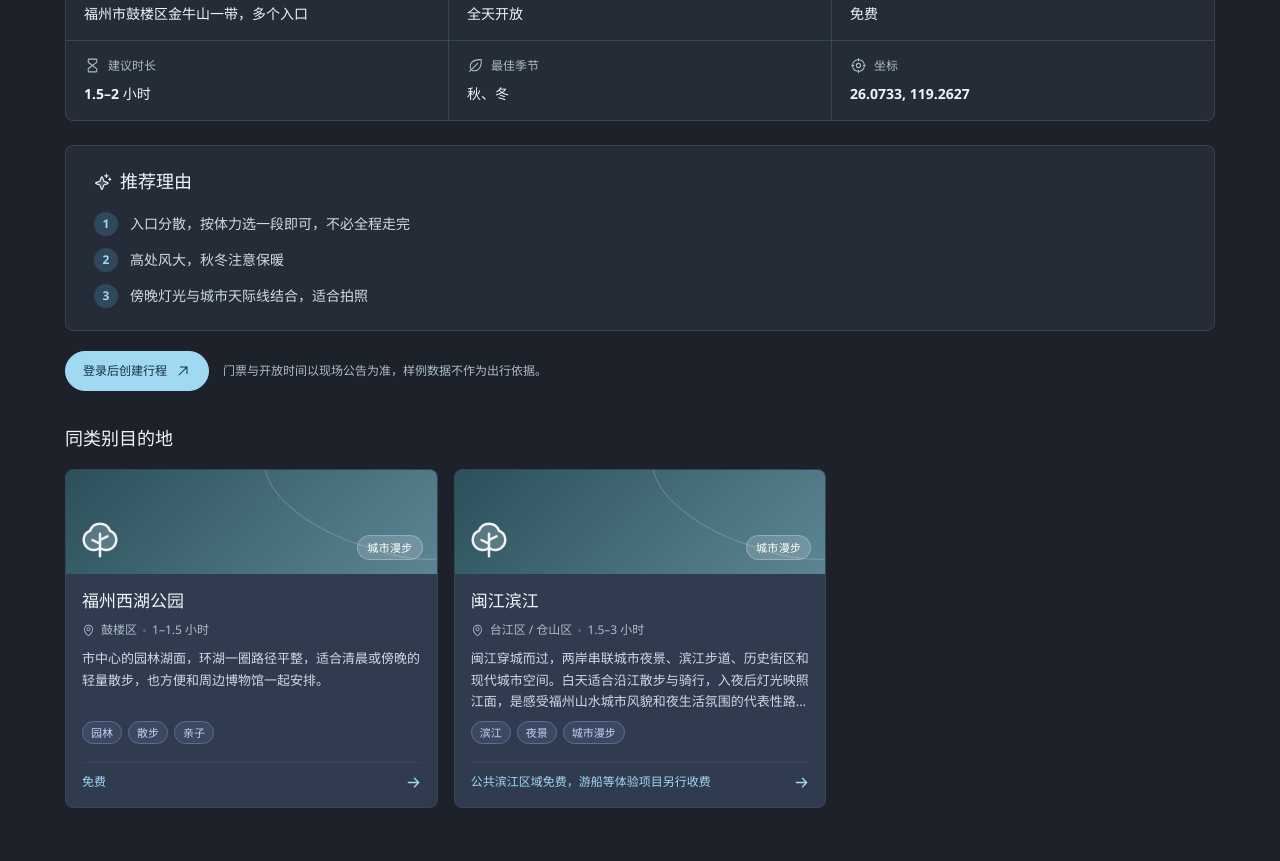
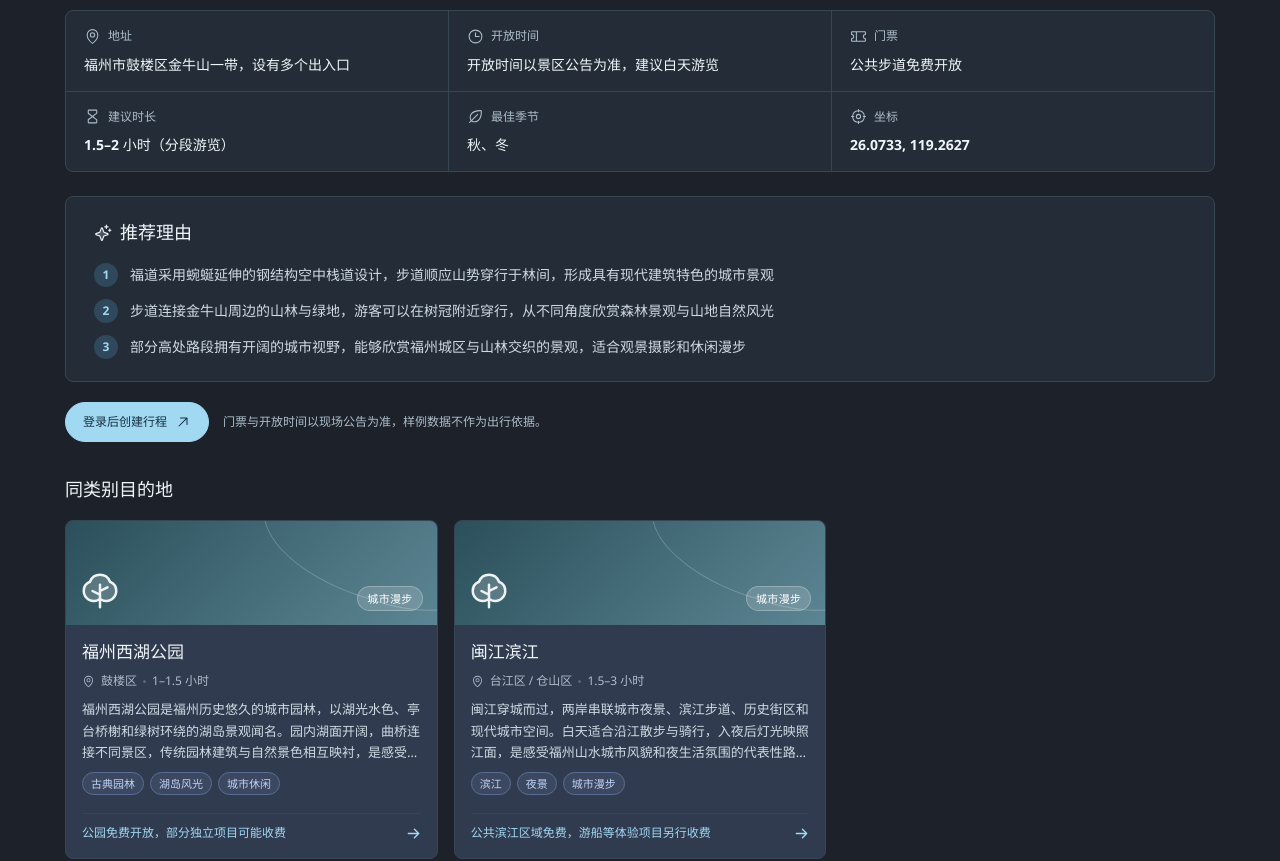
Before and after one commit to MIN-roamer-SoftwareEngineering-2026/RoamMin, a React (Vite) app in the folder frontend/: page /destinations/fudao in a window 1280 px wide. Shown: the part 480-1341 px from the top of the page. Built offline with nearby package versions, Linux system fonts and the light colour scheme; no server answers.

Commit message:
feat(destination): refine Fuzhou destination details

```diff
--- a/frontend/src/data/destinations.ts
+++ b/frontend/src/data/destinations.ts
@@ -29,33 +29,61 @@ export interface Destination {
 }
 
 export const DESTINATION_SAMPLES: Destination[] = [
+
 {
   id: "sanfang-qixiang",
   name: { zh: "三坊七巷", en: "Sanfang Qixiang" },
   category: "heritage",
   district: { zh: "鼓楼区", en: "Gulou" },
+
   address: {
     zh: "福州市鼓楼区南后街",
     en: "Nanhou Street, Gulou District, Fuzhou",
   },
+
   summary: {
-      zh: "福州老城的坊巷格局保留完整，白墙黛瓦间分布着大量民居与名人故居，适合半天步行慢慢看。",
-      en: "The best-preserved lane-and-alley grid of old Fuzhou, with white walls, dark tiles and former residences of notable figures.",
+    zh: "三坊七巷是福州历史文化名城的重要地标，保留了以南后街为中轴的传统坊巷格局。白墙黛瓦的明清古厝、名人故居与传统街巷相互交织，是了解福州建筑文化、历史人物和老城生活的代表性街区。",
+    en: "Sanfang Qixiang is a landmark historic district in Fuzhou, preserving a traditional network of lanes centered on Nanhou Street. Its Ming- and Qing-era residences, whitewashed walls, dark-tiled roofs and former homes of notable figures offer a vivid introduction to the city's architectural and cultural heritage.",
   },
+
   highlights: [
-      { zh: "南后街上两侧的坊巷可横向穿行，巷内比主街安静", en: "Cross into the side lanes for a quieter walk than the main street" },
-      { zh: "多处民居改成展馆或书店，适合避雨、歇脚", en: "Several houses are now small museums or bookshops, good for a break" },
-      { zh: "傍晚灯笼点亮后适合拍照，人流也相对分散", en: "Lanterns come on at dusk, when the crowds thin out" },
+    {
+      zh: "三坊七巷保留了传统里坊格局，狭长街巷与明清古厝相互交织，展现福州老城独特的建筑风貌",
+      en: "Its preserved network of traditional lanes and Ming- and Qing-era residences showcases the distinctive architecture of old Fuzhou",
+    },
+    {
+      zh: "街区内分布着林则徐、严复等历史人物的相关故居与纪念场所，可以深入了解福州的人文历史",
+      en: "Historic residences and memorial sites associated with figures such as Lin Zexu and Yan Fu offer insights into Fuzhou's cultural history",
+    },
+    {
+      zh: "南后街与周边坊巷融合传统手工艺、福州特色小吃和文化展馆，适合在漫步中体验当地生活",
+      en: "Nanhou Street and its surrounding lanes bring together traditional crafts, local snacks and cultural exhibitions for an immersive walking experience",
+    },
   ],
+
   tags: [
-      { zh: "古厝", en: "Heritage" },
-      { zh: "步行", en: "On foot" },
-      { zh: "夜景", en: "Night view" },
+    { zh: "明清古厝", en: "Historic residences" },
+    { zh: "名人故居", en: "Historic figures" },
+    { zh: "历史街区", en: "Historic district" },
   ],
-    ticket: { zh: "街区免费，部分展馆另收费", en: "Free street, some museums charge" },
+
+  ticket: {
+    zh: "街区免费，部分展馆另收费",
+    en: "Free entry to the district; some museums charge admission",
+  },
+
   duration: { zh: "2–3 小时", en: "2–3 hours" },
-    hours: { zh: "街区全天开放", en: "Street open all day" },
-    bestSeason: { zh: "秋、冬", en: "Autumn, winter" },
+
+  hours: {
+    zh: "街区全天开放",
+    en: "The public streets are open all day",
+  },
+
+  bestSeason: {
+    zh: "秋、冬",
+    en: "Autumn and winter",
+  },
+
   coords: { lat: 26.0806, lng: 119.2978 },
   heat: 96,
 },
@@ -103,33 +131,64 @@ export const DESTINATION_SAMPLES: Destination[] = [
     coords: { lat: 26.0479, lng: 119.3119 },
     heat: 88,
   },
+
 {
   id: "gushan",
   name: { zh: "鼓山", en: "Gushan" },
   category: "nature",
   district: { zh: "晋安区", en: "Jin'an" },
+
   address: {
     zh: "福州市晋安区鼓山镇",
     en: "Gushan Town, Jin'an District, Fuzhou",
   },
+
   summary: {
-      zh: "城东的山地公园，古道石阶一路向上，山顶可俯瞰城区，半山有涌泉寺，体力一般也能走到合适的观景点。",
-      en: "A mountain park east of the city: stone-step trails climb to ridge views, with Yongquan Temple halfway up.",
+    zh: "鼓山位于福州城区东部，是融合自然山林、佛教文化与摩崖石刻的代表性风景名胜区。山间古道蜿蜒，沿途分布着历史石刻与观景点，著名的涌泉寺坐落于山中，适合登山健行、欣赏山景和探访历史文化遗迹。",
+    en: "Located east of central Fuzhou, Gushan is a scenic mountain known for its forested trails, Buddhist heritage and historic cliff inscriptions. Stone paths wind through the hills toward viewpoints and cultural landmarks, including the renowned Yongquan Temple, making it a rewarding destination for hiking and heritage exploration.",
   },
+
   highlights: [
-      { zh: "登山道与缆车可自由搭配，下山注意膝盖", en: "Mix the trail with the cable car, and take descents slowly" },
-      { zh: "清晨与傍晚光线好，正午山路暴晒", en: "Best light at dawn and dusk; the trail is exposed at noon" },
-      { zh: "半山有补给点，山上水价偏高，出发前备好", en: "Refill points are sparse; bring water before the climb" },
+    {
+      zh: "鼓山登山古道沿山势蜿蜒而上，石阶、林木与山间景观相互交织，适合体验自然徒步的乐趣",
+      en: "Gushan's historic stone-step trails wind through wooded slopes, offering a scenic hiking experience amid the mountain landscape",
+    },
+    {
+      zh: "涌泉寺是鼓山重要的佛教文化古迹，寺院建筑与周围山林相映成趣，展现深厚的宗教与历史文化底蕴",
+      en: "Yongquan Temple is a major Buddhist heritage site, where traditional temple architecture blends with the surrounding forested hills",
+    },
+    {
+      zh: "鼓山保存着丰富的摩崖石刻，其中鼓山十八景一带兼具历史题刻与自然景观，适合欣赏石刻艺术和山林风光",
+      en: "The mountain is known for its historic cliff inscriptions, especially around the Eighteen Scenic Spots area, where carved calligraphy and natural scenery come together",
+    },
   ],
+
   tags: [
-      { zh: "登山", en: "Hiking" },
-      { zh: "寺庙", en: "Temple" },
-      { zh: "俯瞰", en: "City view" },
+    { zh: "登山古道", en: "Historic trails" },
+    { zh: "涌泉寺", en: "Yongquan Temple" },
+    { zh: "摩崖石刻", en: "Cliff inscriptions" },
   ],
-    ticket: { zh: "登山免费，寺院与缆车另收费", en: "Trail free, temple and cable car charge" },
-    duration: { zh: "3–4 小时", en: "3–4 hours" },
-    hours: { zh: "白天开放，夜间不建议登山", en: "Daytime only; avoid night hiking" },
-    bestSeason: { zh: "秋、冬", en: "Autumn, winter" },
+
+  ticket: {
+    zh: "部分公共登山路线免费，寺院、部分景点及缆车可能另行收费",
+    en: "Some public hiking routes are free; the temple, certain attractions and cable car services may charge admission",
+  },
+
+  duration: {
+    zh: "3–4 小时",
+    en: "3–4 hours",
+  },
+
+  hours: {
+    zh: "登山路线及各景点开放安排不同，建议白天游览并提前确认",
+    en: "Access hours vary by trail and attraction; daytime visits are recommended, with current schedules checked in advance",
+  },
+
+  bestSeason: {
+    zh: "秋、冬",
+    en: "Autumn and winter",
+  },
+
   coords: { lat: 26.0553, lng: 119.3812 },
   heat: 84,
 },
@@ -191,123 +250,256 @@ export const DESTINATION_SAMPLES: Destination[] = [
 
     heat: 90,
   },
+
 {
   id: "shangxiahang",
-    name: { zh: "上下杭历史文化街区", en: "Shangxiahang" },
+  name: {
+    zh: "上下杭历史文化街区",
+    en: "Shangxiahang Historic District",
+  },
   category: "heritage",
   district: { zh: "台江区", en: "Taijiang" },
+
   address: {
-      zh: "福州市台江区上杭路、下杭路",
-      en: "Shanghang and Xiaohang roads, Taijiang District, Fuzhou",
+    zh: "福州市台江区上杭路、下杭路一带",
+    en: "Shanghang and Xiahang roads, Taijiang District, Fuzhou",
   },
+
   summary: {
-      zh: "旧时商埠码头所在，河巷与骑楼并行，规模比三坊七巷小，适合傍晚串一条两小时的散步路线。",
-      en: "The old merchant wharves: canal lanes and arcaded shopfronts, smaller than Sanfang Qixiang and good for an evening walk.",
+    zh: "上下杭曾是福州重要的商贸集散区域，保留了传统商业街巷、商帮会馆和富有地方特色的历史建筑。沿着上杭路、下杭路及周边街巷漫步，可以感受福州昔日的商业繁华，以及传统街区与现代休闲生活交融的独特氛围。",
+    en: "Shangxiahang was once an important commercial hub in Fuzhou. Its historic streets preserve traditional shopfronts, merchant guild halls and distinctive local architecture. Walking along Shanghang and Xiahang roads reveals the city's trading heritage alongside its lively contemporary street culture.",
   },
+
   highlights: [
-      { zh: "沿河一段适合慢走，夜里灯光柔和", en: "The canal stretch is calm and softly lit at night" },
-      { zh: "街区偏商业，避开集中用餐时段更从容", en: "It is commercial; avoid peak dining hours" },
-      { zh: "离烟台山、闽江边都不远，可拼成半日线", en: "Close to Yantai Hill and the river, easy to combine" },
+    {
+      zh: "传统商铺、商帮会馆和历史建筑集中分布，展现福州昔日商贸活动与城市发展的历史",
+      en: "Traditional shopfronts, merchant guild halls and historic buildings reflect Fuzhou's commercial past and urban development",
+    },
+    {
+      zh: "上杭路、下杭路及周边街巷保留了传统街区格局，适合漫步欣赏闽都建筑与老城风貌",
+      en: "The historic lanes around Shanghang and Xiahang roads offer a rewarding walk through traditional Fuzhou architecture and old-town scenery",
+    },
+    {
+      zh: "历史街巷与地方小吃、文化空间和夜间灯光相结合，可以体验传统商埠在现代城市中的新活力",
+      en: "Local snacks, cultural spaces and evening lights bring new energy to the district's historic commercial streets",
+    },
   ],
+
   tags: [
-      { zh: "商埠", en: "Wharves" },
-      { zh: "夜景", en: "Night view" },
-      { zh: "小吃", en: "Snacks" },
+    { zh: "商贸历史", en: "Trading heritage" },
+    { zh: "历史街区", en: "Historic district" },
+    { zh: "城市漫步", en: "City walk" },
   ],
-    ticket: { zh: "免费", en: "Free" },
-    duration: { zh: "1.5–2 小时", en: "1.5–2 hours" },
-    hours: { zh: "街区全天开放", en: "Open all day" },
-    bestSeason: { zh: "四季", en: "All year" },
+
+  ticket: {
+    zh: "公共街区免费，部分展馆及体验项目另行收费",
+    en: "Free access to public streets; some exhibitions and activities charge separately",
+  },
+
+  duration: {
+    zh: "1.5–2 小时",
+    en: "1.5–2 hours",
+  },
+
+  hours: {
+    zh: "公共街区全天开放，商铺及展馆营业时间各异",
+    en: "Public streets are open all day; shops and exhibition venues have individual opening hours",
+  },
+
+  bestSeason: {
+    zh: "四季",
+    en: "All year",
+  },
+
   coords: { lat: 26.054, lng: 119.304 },
   heat: 80,
 },
+
 {
   id: "west-lake-park",
-    name: { zh: "福州西湖公园", en: "West Lake Park" },
+  name: {
+    zh: "福州西湖公园",
+    en: "Fuzhou West Lake Park",
+  },
   category: "urban",
   district: { zh: "鼓楼区", en: "Gulou" },
+
   address: {
     zh: "福州市鼓楼区湖滨路 70 号",
     en: "70 Hubin Road, Gulou District, Fuzhou",
   },
+
   summary: {
-      zh: "市中心的园林湖面，环湖一圈路径平整，适合清晨或傍晚的轻量散步，也方便和周边博物馆一起安排。",
-      en: "A landscaped lake in the city centre with a flat loop path, good for a light morning or evening walk.",
+    zh: "福州西湖公园是福州历史悠久的城市园林，以湖光水色、亭台桥榭和绿树环绕的湖岛景观闻名。园内湖面开阔，曲桥连接不同景区，传统园林建筑与自然景色相互映衬，是感受福州古典园林文化和城市休闲氛围的代表性去处。",
+    en: "Fuzhou West Lake Park is a historic urban garden known for its tranquil lake scenery, traditional pavilions, bridges and tree-lined islands. Its winding paths and waterside architecture blend classical Chinese garden design with natural beauty, making it a popular place to experience Fuzhou's garden heritage and relaxed city life.",
   },
+
   highlights: [
-      { zh: "环湖步道平整，适合带长辈或推车", en: "Flat loop, easy with elders or a stroller" },
-      { zh: "园内多树荫，夏天比街区凉快", en: "Plenty of shade, cooler than the streets in summer" },
-      { zh: "出入口多，走累了可以就近离开", en: "Several entrances, so you can exit anywhere" },
+    {
+      zh: "西湖公园拥有悠久的园林历史，湖泊、亭台与传统建筑共同构成富有福州地方特色的古典园林景观",
+      en: "The park's long garden history is reflected in its lakes, traditional pavilions and architecture, creating a distinctive classical landscape",
+    },
+    {
+      zh: "园内湖岛相连，曲桥、湖岸与水面相互映衬，适合欣赏湖景、拍摄园林风光和体验宁静的城市绿地",
+      en: "Connected islands, winding bridges and scenic waterfront paths offer picturesque lake views and peaceful green spaces within the city",
+    },
+    {
+      zh: "西湖公园与周边文化场馆及城市公共空间相邻，可以将园林游览与福州历史文化体验结合起来",
+      en: "The park's proximity to cultural venues and public spaces makes it easy to combine a garden visit with an exploration of Fuzhou's local history",
+    },
   ],
+
   tags: [
-      { zh: "园林", en: "Garden" },
-      { zh: "散步", en: "Stroll" },
-      { zh: "亲子", en: "Family" },
+    { zh: "古典园林", en: "Classical garden" },
+    { zh: "湖岛风光", en: "Lake scenery" },
+    { zh: "城市休闲", en: "Urban leisure" },
   ],
-    ticket: { zh: "免费", en: "Free" },
-    duration: { zh: "1–1.5 小时", en: "1–1.5 hours" },
-    hours: { zh: "白天开放，夜间照明有限", en: "Daytime; limited lighting at night" },
-    bestSeason: { zh: "四季", en: "All year" },
+
+  ticket: {
+    zh: "公园免费开放，部分独立项目可能收费",
+    en: "Free park admission; some separate activities may charge fees",
+  },
+
+  duration: {
+    zh: "1–1.5 小时",
+    en: "1–1.5 hours",
+  },
+
+  hours: {
+    zh: "具体开放时间及园内设施安排以公园现场公告为准",
+    en: "Opening hours and facility schedules are subject to official park notices",
+  },
+
+  bestSeason: {
+    zh: "四季",
+    en: "All year",
+  },
+
   coords: { lat: 26.0895, lng: 119.2836 },
   heat: 78,
 },
+
 {
   id: "fudao",
   name: { zh: "福州福道", en: "Fudao Trail" },
   category: "urban",
   district: { zh: "鼓楼区", en: "Gulou" },
+
   address: {
-      zh: "福州市鼓楼区金牛山一带，多个入口",
-      en: "Jinniushan area, Gulou District; several entrances",
+    zh: "福州市鼓楼区金牛山一带，设有多个出入口",
+    en: "Jinniushan area, Gulou District, Fuzhou, with multiple access points",
   },
+
   summary: {
-      zh: "架在山林上的城市步道，钢架走廊悬空穿行，视野开阔且遮阴良好，走一段就能回到城区。",
-      en: "An elevated steel walkway through urban forest, with open views, good shade and quick access back to the city.",
+    zh: "福州福道是一条穿行于城市山林之间的特色空中步道，以蜿蜒延伸的钢结构栈道和独特的悬空设计闻名。步道依山势起伏，将森林景观、山地绿地与城市视野连接起来，让游客在林间漫步的同时，从不同高度欣赏福州的自然风光与城市景色。",
+    en: "Fudao Trail is a distinctive elevated walkway winding through the forested hills of Fuzhou. Known for its curving steel structure and suspended design, the trail connects woodland scenery, hillside green spaces and urban viewpoints, allowing visitors to experience the city's natural landscape from different elevations.",
   },
+
   highlights: [
-      { zh: "入口分散，按体力选一段即可，不必全程走完", en: "Choose a section by fitness level; the full run is long" },
-      { zh: "高处风大，秋冬注意保暖", en: "Windy on the high sections, dress warm in cooler months" },
-      { zh: "傍晚灯光与城市天际线结合，适合拍照", en: "Evening light plus the skyline makes a good photo stop" },
+    {
+      zh: "福道采用蜿蜒延伸的钢结构空中栈道设计，步道顺应山势穿行于林间，形成具有现代建筑特色的城市景观",
+      en: "Its winding elevated steel walkway follows the contours of the hills, creating a distinctive modern architectural landmark within the urban forest",
+    },
+    {
+      zh: "步道连接金牛山周边的山林与绿地，游客可以在树冠附近穿行，从不同角度欣赏森林景观与山地自然风光",
+      en: "The trail links wooded hillsides and green spaces around Jinniushan, offering varied perspectives of the forest canopy and surrounding landscape",
+    },
+    {
+      zh: "部分高处路段拥有开阔的城市视野，能够欣赏福州城区与山林交织的景观，适合观景摄影和休闲漫步",
+      en: "Elevated sections offer sweeping views of Fuzhou's urban skyline framed by green hills, making the trail ideal for photography and leisurely walks",
+    },
   ],
+
   tags: [
-      { zh: "步道", en: "Walkway" },
+    { zh: "空中栈道", en: "Elevated walkway" },
     { zh: "城市森林", en: "Urban forest" },
-      { zh: "观景", en: "Viewpoint" },
+    { zh: "建筑景观", en: "Architecture" },
   ],
-    ticket: { zh: "免费", en: "Free" },
-    duration: { zh: "1.5–2 小时", en: "1.5–2 hours" },
-    hours: { zh: "全天开放", en: "Open all day" },
-    bestSeason: { zh: "秋、冬", en: "Autumn, winter" },
+
+  ticket: {
+    zh: "公共步道免费开放",
+    en: "Free access to the public walkway",
+  },
+
+  duration: {
+    zh: "1.5–2 小时（分段游览）",
+    en: "1.5–2 hours (selected sections)",
+  },
+
+  hours: {
+    zh: "开放时间以景区公告为准，建议白天游览",
+    en: "Opening hours are subject to official notices; daytime visits are recommended",
+  },
+
+  bestSeason: {
+    zh: "秋、冬",
+    en: "Autumn and winter",
+  },
+
   coords: { lat: 26.0733, lng: 119.2627 },
   heat: 74,
 },
+
 {
   id: "mawei-shipyard",
-    name: { zh: "中国船政文化城", en: "Mawei Shipyard Heritage" },
+  name: {
+    zh: "中国船政文化城",
+    en: "China Shipbuilding Culture City",
+  },
   category: "heritage",
   district: { zh: "马尾区", en: "Mawei" },
+
   address: {
     zh: "福州市马尾区船政文化景区一带",
-      en: "Shipyard heritage area, Mawei District, Fuzhou",
+    en: "Shipbuilding heritage area, Mawei District, Fuzhou",
   },
+
   summary: {
-      zh: "以近代船政工业与海军教育为主题的片区，展馆与旧厂区并存，离市区略远，适合对近代史感兴趣的半日行程。",
-      en: "A district built around modern shipbuilding and naval education, with museums and old workshops; a half-day trip for history fans.",
+    zh: "中国船政文化城位于福州马尾，是展示中国近代船政工业、海军教育与海防建设历史的重要文化区域。这里依托福建船政的历史遗存，通过船政主题展馆、近代工业遗迹和文化展示空间，呈现中国近代造船技术发展与海军人才培养的历史进程，是了解中国近代工业文明与海洋文化的重要窗口。",
+    en: "Located in Mawei, Fuzhou, China Shipbuilding Culture City explores the history of modern Chinese shipbuilding, naval education and coastal defense. Through shipbuilding heritage sites, themed museums and industrial relics, the district illustrates the development of modern shipbuilding technology and naval training, offering insight into China's early industrial and maritime history.",
   },
+
   highlights: [
-      { zh: "展馆之间有一定步行距离，先看导览图", en: "Museums are a walk apart; start at the map board" },
-      { zh: "从市区出发需留出往返车程", en: "Allow travel time from downtown Fuzhou" },
-      { zh: "部分场馆需预约或周一闭馆，出发前确认", en: "Some halls need booking or close Mondays; check first" },
+    {
+      zh: "福建船政创办于1866年，是中国近代造船工业与海军教育发展的重要起点，相关历史展览展现了早期工业技术与海防建设的发展历程",
+      en: "Founded in 1866, the Fujian Shipbuilding Administration played a pioneering role in modern Chinese shipbuilding and naval education, with exhibitions tracing early industrial and coastal defense developments",
+    },
+    {
+      zh: "船政文化相关展馆通过历史文献、船舶模型和主题展陈，介绍近代造船技术、船政学堂及海军人才培养的历史",
+      en: "Shipbuilding heritage museums use historical documents, ship models and themed displays to explore naval technology, shipbuilding schools and the training of maritime professionals",
+    },
+    {
+      zh: "马尾船政历史遗存与近代工业建筑共同构成独特的工业文化景观，让游客能够从建筑与展览中感受中国近代工业发展的历程",
+      en: "Historic shipbuilding sites and industrial architecture in Mawei create a distinctive heritage landscape that reflects the development of China's modern industry",
+    },
   ],
+
   tags: [
-      { zh: "近代史", en: "Modern history" },
-      { zh: "博物馆", en: "Museum" },
-      { zh: "半日", en: "Half day" },
+    { zh: "船政文化", en: "Shipbuilding heritage" },
+    { zh: "近代工业", en: "Modern industry" },
+    { zh: "海军教育", en: "Naval education" },
   ],
-    ticket: { zh: "园区免费，部分展馆另收费", en: "Grounds free, some halls charge" },
-    duration: { zh: "2–3 小时", en: "2–3 hours" },
-    hours: { zh: "白天开放，按展馆公告", en: "Daytime, per museum notices" },
-    bestSeason: { zh: "四季", en: "All year" },
+
+  ticket: {
+    zh: "公共区域可免费游览，部分展馆及体验项目可能收费",
+    en: "Public areas may be visited free of charge; some museums and activities may charge admission",
+  },
+
+  duration: {
+    zh: "2–3 小时",
+    en: "2–3 hours",
+  },
+
+  hours: {
+    zh: "各展馆开放时间及预约要求不同，建议提前查询官方公告",
+    en: "Opening hours and reservation requirements vary by museum; check official notices before visiting",
+  },
+
+  bestSeason: {
+    zh: "四季",
+    en: "All year",
+  },
+
   coords: { lat: 25.99, lng: 119.4567 },
   heat: 66,
 },
```
Lines whose indentation alone changed are shown as unchanged.
